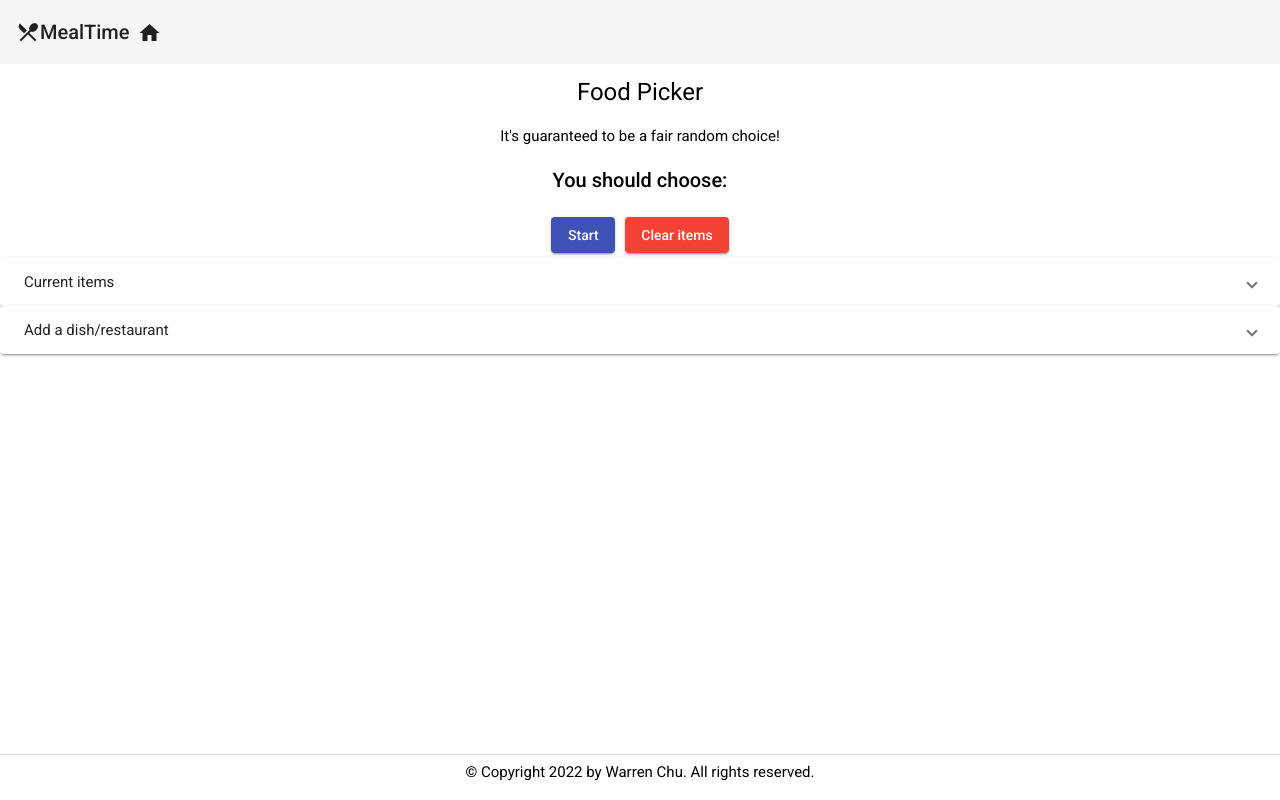
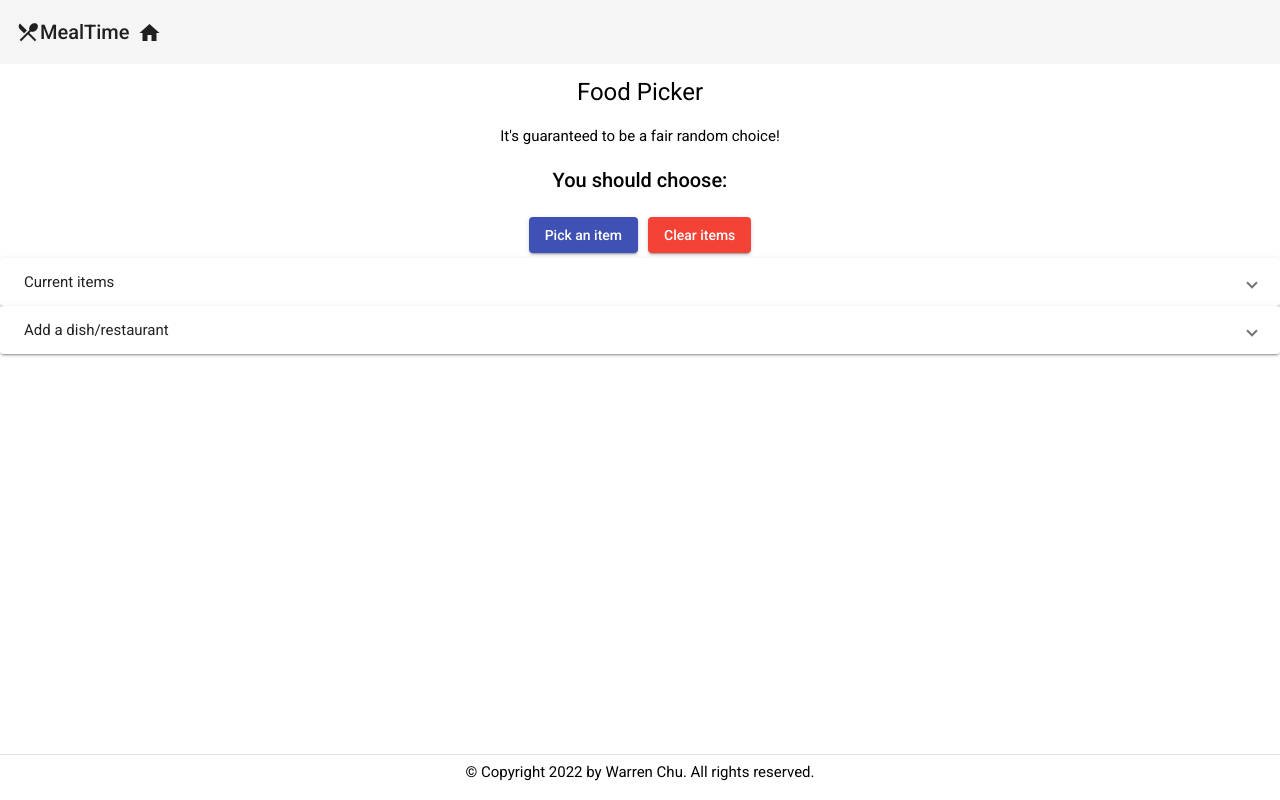
Before and after one commit to warrenchu/mealTime, an Angular app: page /picker in a window 1280 px wide. Built offline with nearby package versions, Linux system fonts and the light colour scheme.

Commit message:
Changed btn text

```diff
--- a/src/app/food-picker/food-picker.component.html
+++ b/src/app/food-picker/food-picker.component.html
@@ -4,7 +4,7 @@
 </div>
 <div id="selected">
     <h2>You should choose: {{selected}}</h2>
-    <button mat-raised-button color="primary" (click)="selectItem()">Start</button>
+    <button mat-raised-button color="primary" (click)="selectItem()">Pick an item</button>
     <button mat-raised-button color="warn" (click)="clear()">Clear items</button>
 </div>
 <mat-expansion-panel>
```
